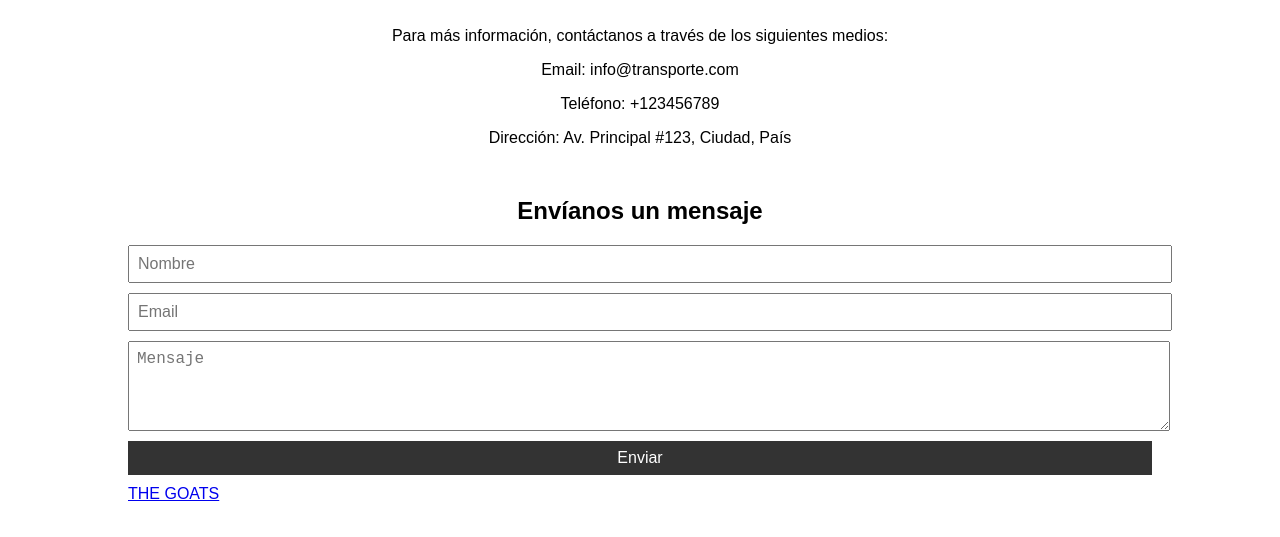
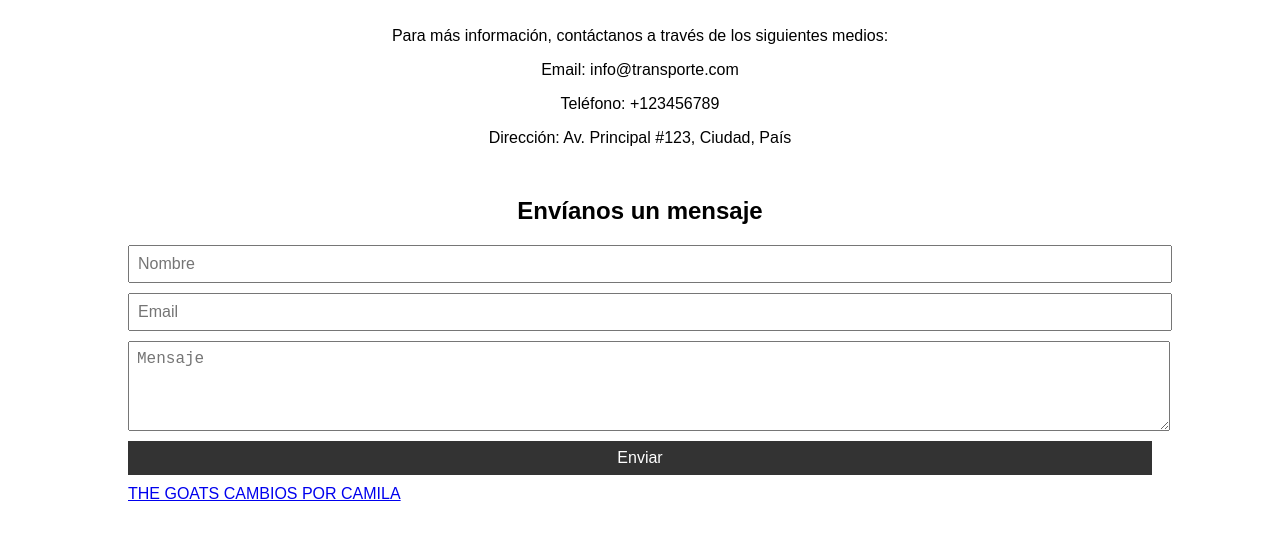
Before and after one commit to MaylethAnto/PruebaTransporte-, a plain HTML site: page contactos.html in a window 1280 px wide. Shown: the part 81-618 px from the top of the page. Drawn offline with Linux system fonts and the light colour scheme.

Commit message:
CAMBIOS CAMI

```diff
--- a/contactos.html
+++ b/contactos.html
@@ -82,7 +82,7 @@
       <button type="submit">Enviar</button>
     </form>
   </div>
-<a href="https://youtu.be/czPuqAvNXYY?si=73c6GV2Oviuj7Lw0">THE GOATS</a>
+<a href="https://youtu.be/czPuqAvNXYY?si=73c6GV2Oviuj7Lw0">THE GOATS CAMBIOS POR CAMILA</a>
 
 </div>
 
```
